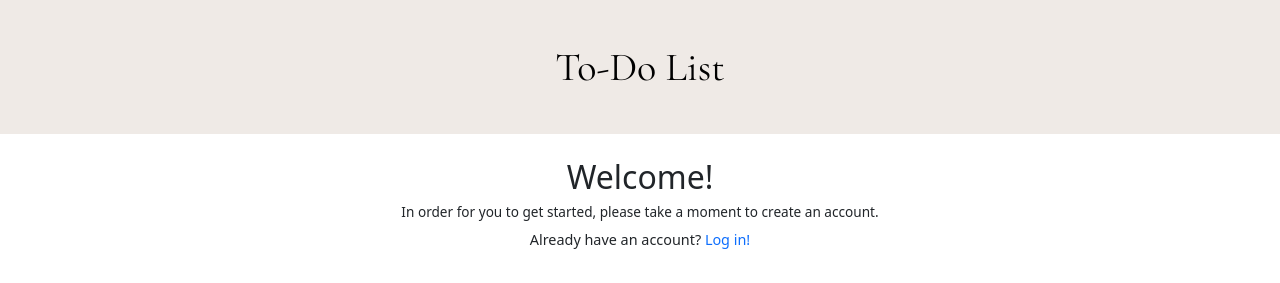
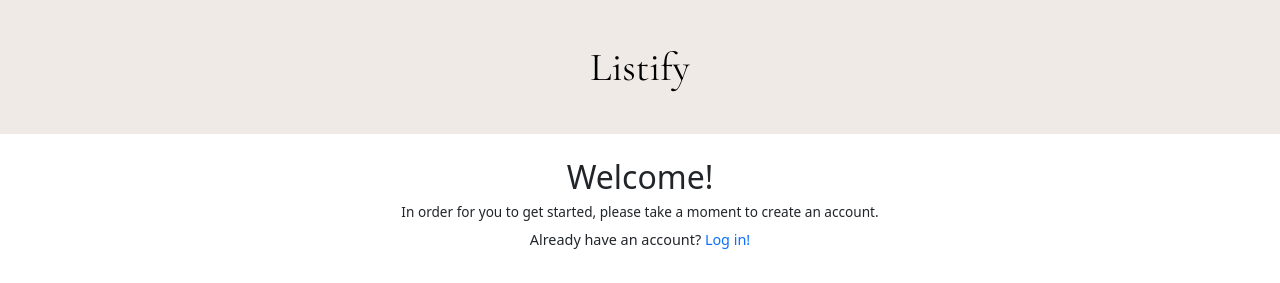
Before and after one commit to andrewc0urt/to-do-list, a Django app: page /signup/ in a window 1280 px wide. Shown: the top 283 px of the page. Run offline with Django 4.2, Linux system fonts and the light colour scheme; some libraries are stand-ins or nearby versions.

Commit message:
Updated base.html to Display 'Listify' in Header

```diff
--- a/apps/todolist_app/templates/base.html
+++ b/apps/todolist_app/templates/base.html
@@ -27,7 +27,7 @@
           {% if user.is_authenticated %}
             <a class="navbar-brand nav-title" href="{% url 'home' %}"> {{ user.first_name.capitalize|title }}'s To-Do List </a>
           {% else %}
-            <a class="navbar-brand nav-title" href="{% url 'home' %}">To-Do List</a>
+            <a class="navbar-brand nav-title" href="{% url 'home' %}">Listify</a>
           {% endif %}
 
           <button class="navbar-toggler" type="button" data-bs-toggle="collapse" data-bs-target="#navbarSupportedContent" aria-controls="navbarSupportedContent" aria-expanded="false" aria-label="Toggle navigation">
```
